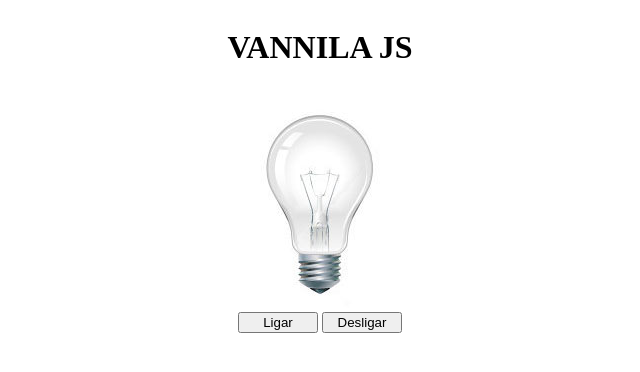
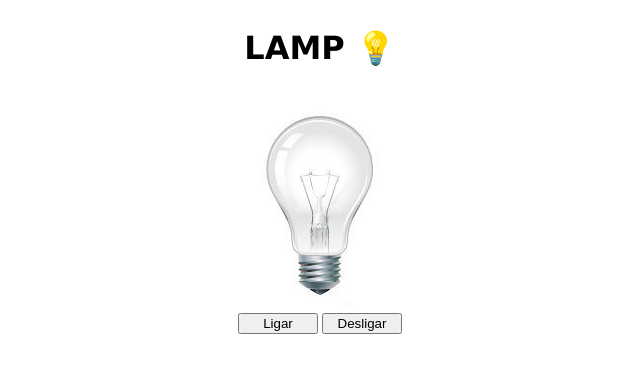
Before and after one commit to Kodaiwya/Projects-Js, a website: page Lamp-01/index.html in a window 1280 px wide. Shown: the whole page, without its empty margins (320-960 px from the left). Drawn offline with Linux system fonts and the light colour scheme.

Commit message:
Update Project

```diff
--- a/Lamp-01/index.html
+++ b/Lamp-01/index.html
@@ -5,11 +5,12 @@
   <meta http-equiv="X-UA-Compatible" content="IE=edge">
   <meta name="viewport" content="width=device-width, initial-scale=1.0">
   <link rel="stylesheet" href="style.css">
-  <title>VANNILA JS</title>
+  <link rel="shortcut icon" href="./src/ligada.jpg" type="image/x-icon">
+  <title>LAMP JS</title>
 </head>
 <body>
   <header>
-    <h1>VANNILA JS</h1>
+    <h1 id="ttl">LAMP 💡</h1>
   </header>
   <main>
     <div>
--- a/Lamp-01/lampada.js
+++ b/Lamp-01/lampada.js
@@ -23,6 +23,5 @@ function lampBroken() {
 }
 
 turnOn.addEventListener( 'click', lampOn );
-turnOn.addEventListener( 'dblclick', lampBroken )
 turnOff.addEventListener( 'click', lampOff );
 lamp.addEventListener( 'dblclick', lampBroken );
--- a/Lamp-01/style.css
+++ b/Lamp-01/style.css
@@ -6,3 +6,6 @@ head, main, header {
 button {
   width: 80px;
 }
+#ttl {
+  font-family: 'Lucida Sans', 'Lucida Sans Regular', 'Lucida Grande', 'Lucida Sans Unicode', Geneva, Verdana, sans-serif;
+}
```
